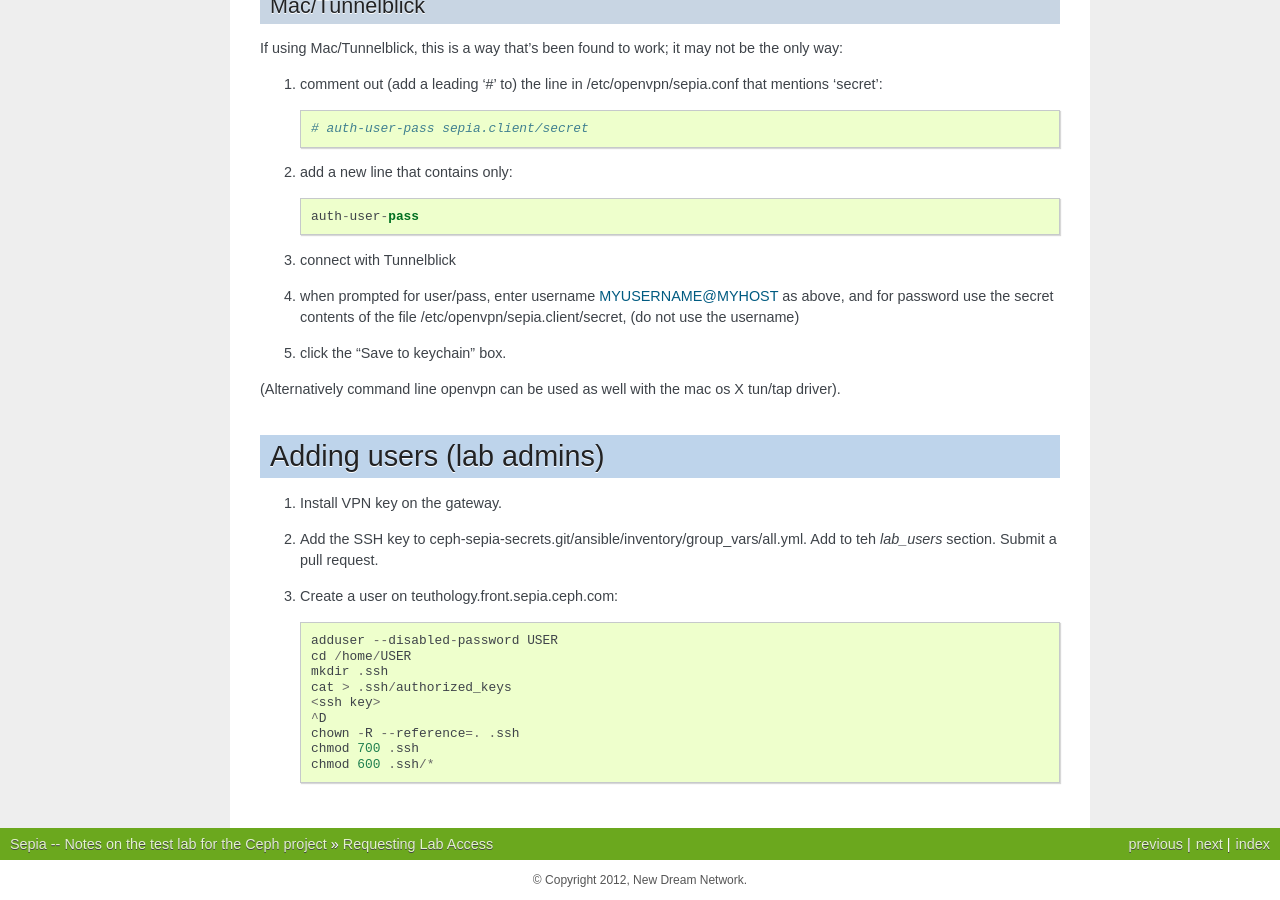
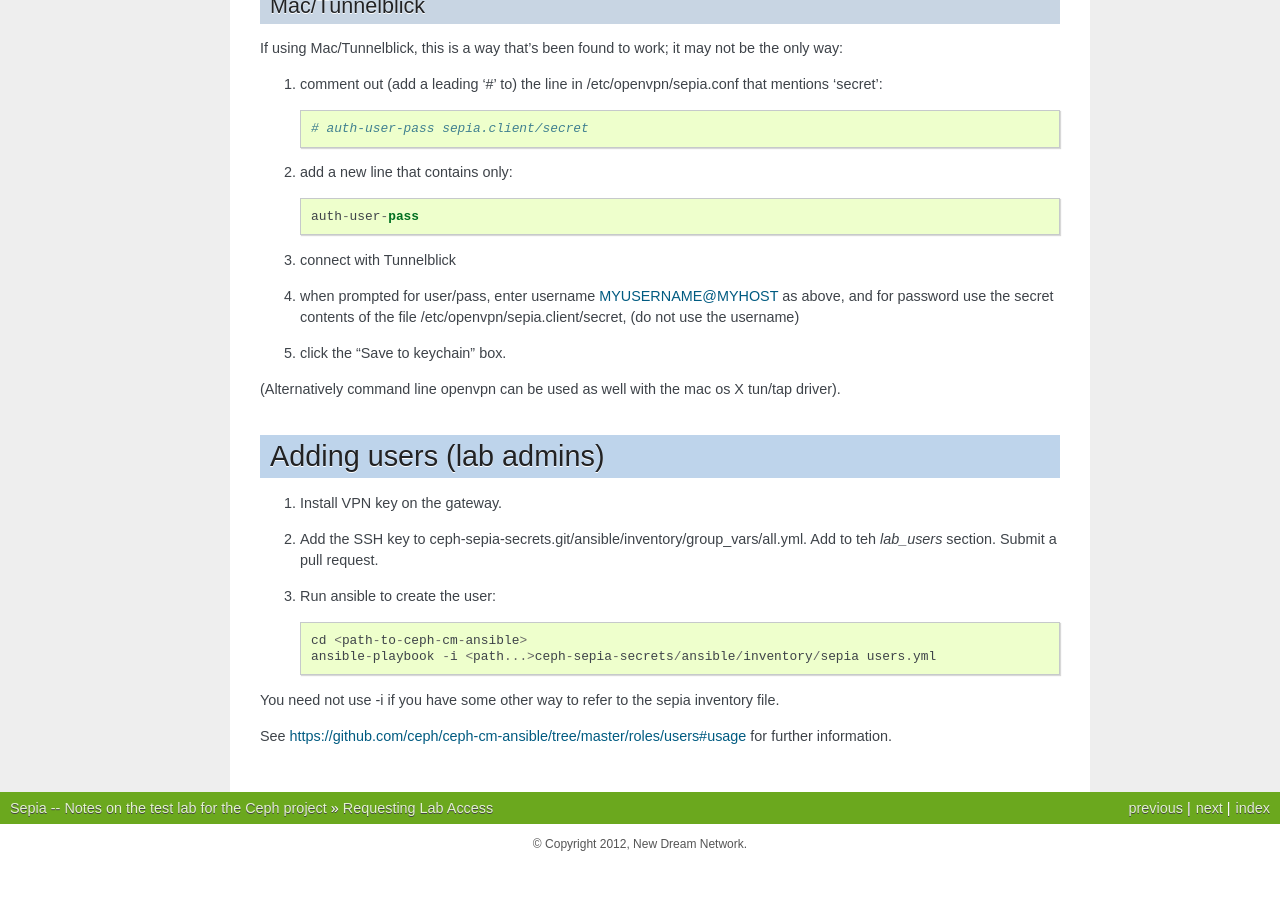
Before and after one commit to ceph/sepia, a Sphinx documentation site: the page built from doc/adding_users.rst, in a window 1280 px wide and 900 px high, scrolled down 948 px. Built offline with Sphinx 7.4.7, drawn with Linux system fonts in a browser that asks for light colours; after the commit the page ends 1812 px from its top, so only the background shows below that.

Commit message:
adding_users.rst: We create users with ansible now
Signed-off-by: Dan Mick <dan.mick@redhat.com>

```diff
--- a/doc/adding_users.rst
+++ b/doc/adding_users.rst
@@ -74,14 +74,13 @@
    ceph-sepia-secrets.git/ansible/inventory/group_vars/all.yml.  Add
    to teh `lab_users` section.  Submit a pull request.
 
-#. Create a user on teuthology.front.sepia.ceph.com::
+#. Run ansible to create the user::
 
-     adduser --disabled-password USER
-     cd /home/USER
-     mkdir .ssh
-     cat > .ssh/authorized_keys
-     <ssh key>
-     ^D
-     chown -R --reference=. .ssh
-     chmod 700 .ssh
-     chmod 600 .ssh/*
+     cd <path-to-ceph-cm-ansible>
+     ansible-playbook -i <path...>ceph-sepia-secrets/ansible/inventory/sepia users.yml
+
+You need not use -i if you have some other way to refer to the sepia
+inventory file.
+
+See https://github.com/ceph/ceph-cm-ansible/tree/master/roles/users#usage
+for further information.
```
